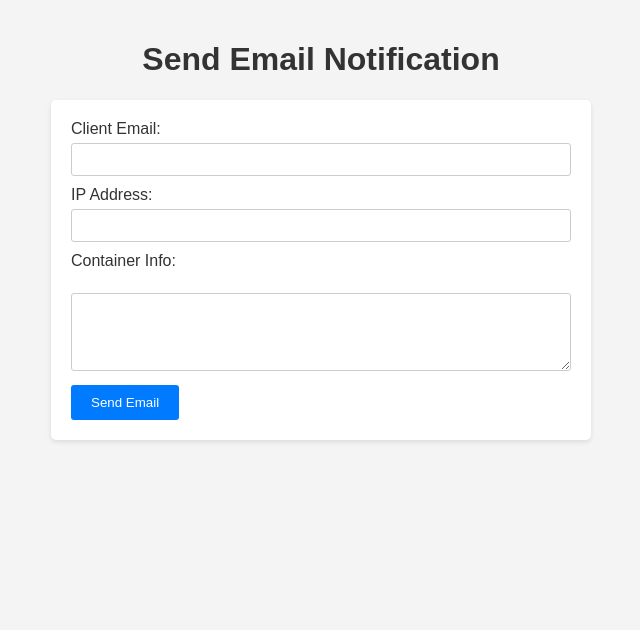
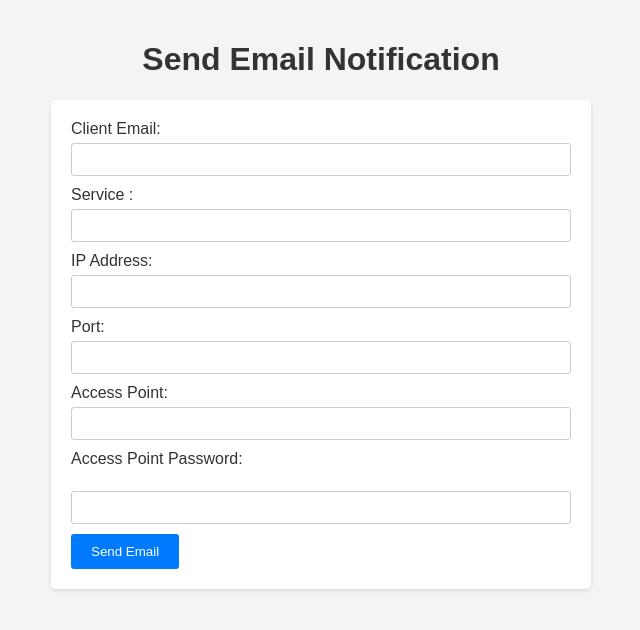
Before and after one commit to NizarKarroud/cloud_website, a Flask app: page /send_email in a window 1280 px wide. Shown: the top 630 px of the page, without its empty margins (319-959 px from the left). Run offline with Flask 3, Linux system fonts and the light colour scheme.

Commit message:
FORM UPDATE

```diff
--- a/app.py
+++ b/app.py
@@ -31,10 +31,14 @@ def send_email():
     if request.method == 'POST':
         client_email = request.form.get('client_email')
         ip_address = request.form.get('ip_address')
-        container_info = request.form.get('container_info')
+        access_point = request.form.get('Access_Point')
+        access_point_pwd = request.form.get('Access_point_pwd')
+        port = request.form.get('port')
+        service = request.form.get('service')
 
-        if client_email and ip_address and container_info:
-            send_email_notification(client_email, ip_address, container_info)
+
+        if client_email and ip_address and access_point and access_point_pwd and port :
+            send_email_notification(client_email, ip_address, access_point , access_point_pwd , port , service)
             return 'Email sent successfully!'
         else:
             return 'Missing required parameters in the request.', 400
@@ -47,11 +51,11 @@ def generate_filename(form_data):
     return f'{timestamp}_{username}_submission.txt'
 
 
-def send_email_notification(client_email, ip_address, container_info):
+def send_email_notification(client_email, ip_address, access_point , access_point_pwd , port , service):
     try :
         email_receiver = client_email
         subject = "CONTAINER's Creation response"
-        body = f'Your allocated IP address: {ip_address}\nContainer Info: {container_info}'
+        body = f'Service : {service}\nIP Address: {ip_address}\nPort: {port}\nAccess Point: {access_point}\nAccess Point Password: {access_point_pwd}'
         em = EmailMessage()
         em['FROM'] = email_sender
         em['TO'] = email_receiver
--- a/forms/2024-04-20_19-02-12_test_submission.txt
+++ /dev/null
@@ -1,3 +0,0 @@
-name: test
-email: test@gmail.com
-message: aaaaaaaaaaaa
--- a/templates/send_email.html
+++ b/templates/send_email.html
@@ -56,10 +56,22 @@
     <form method="POST" action="/send_email">
         <label for="client_email">Client Email:</label>
         <input type="email" id="client_email" name="client_email" required><br>
+
+        <label for="service">Service :</label>
+        <input type="text" id="service" name="service" required><br>
+
         <label for="ip_address">IP Address:</label>
         <input type="text" id="ip_address" name="ip_address" required><br>
-        <label for="container_info">Container Info:</label><br>
-        <textarea id="container_info" name="container_info" rows="4" required></textarea><br>
+
+        <label for="port">Port:</label>
+        <input type="text" id="port" name="port" required><br>
+
+        <label for="Access_Point">Access Point:</label>
+        <input type="text" id="Access_Point" name="Access_Point" required><br>
+
+        <label for="Access_point_pwd">Access Point Password:</label><br>
+        <input type="text" id="Access_point_pwd" name="Access_point_pwd" required><br>
+
         <input type="submit" value="Send Email">
     </form>
 </body>
```
